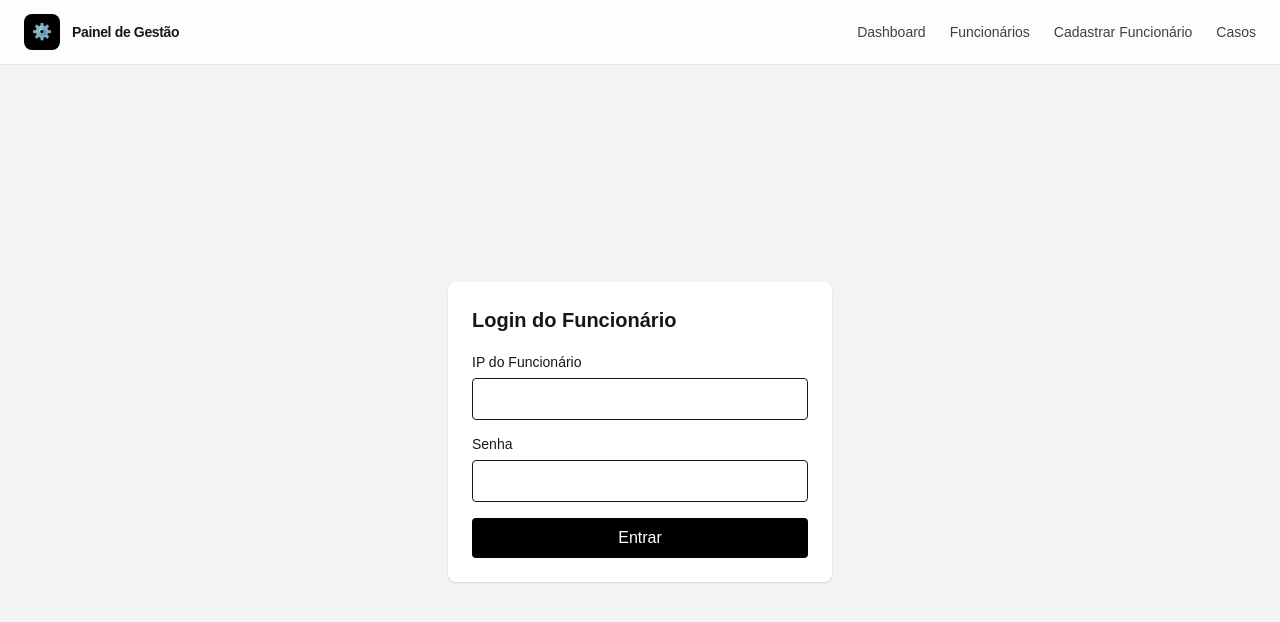
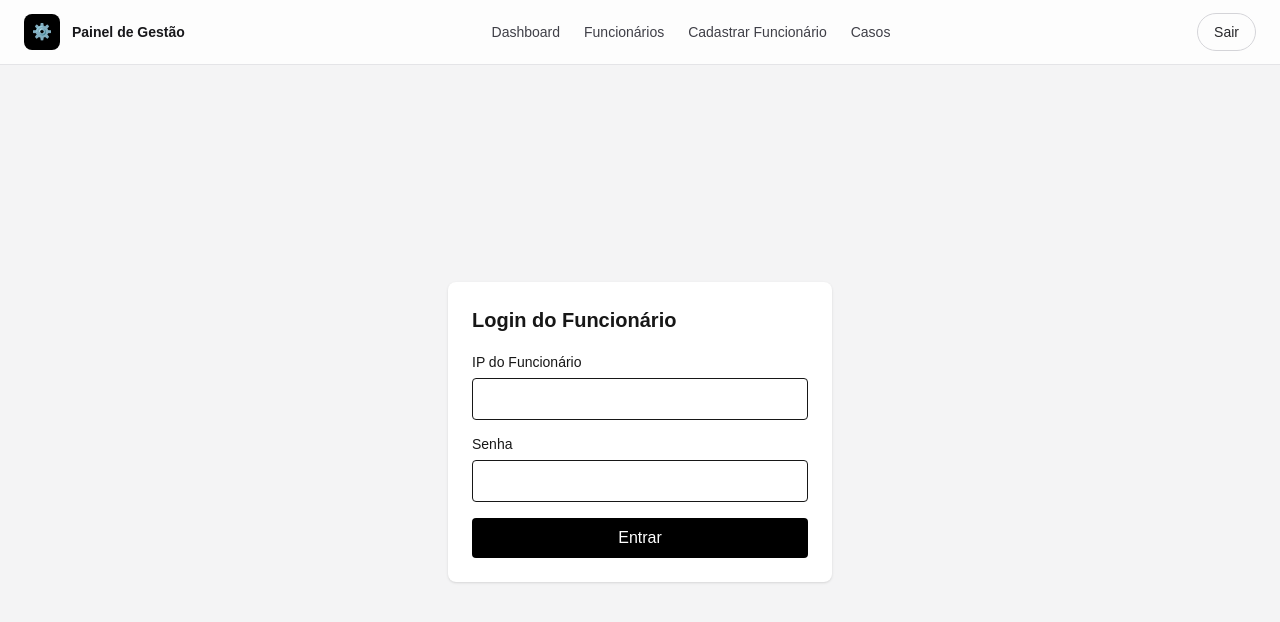
Before and after one commit to ViniciusSemolaArruda/api-resolveai, a Next.js app: page /employee/login in a window 1280 px wide. Shown: the top 622 px of the page. Built offline with nearby package versions, Linux system fonts and the light colour scheme.

Commit message:
Sua mensagem de commit

```diff
--- a/app/api/admin/auth/logout/route.ts
+++ b/app/api/admin/auth/logout/route.ts
@@ -1,7 +1,15 @@
 import { NextResponse } from "next/server"
+
+export const runtime = "nodejs"
 
 export async function POST() {
   const res = NextResponse.json({ ok: true })
-  res.cookies.set("admin_session", "", { path: "/", maxAge: 0 })
+
+  // remove cookie usado pelo middleware
+  res.cookies.set("admin_session", "", {
+    path: "/",
+    maxAge: 0,
+  })
+
   return res
 }
--- a/app/components/Header.tsx
+++ b/app/components/Header.tsx
@@ -2,7 +2,7 @@
 
 import Link from "next/link"
 import { useEffect, useState } from "react"
-import { usePathname } from "next/navigation"
+import { usePathname, useRouter } from "next/navigation"
 
 function cx(...classes: Array<string | false | null | undefined>) {
   return classes.filter(Boolean).join(" ")
@@ -18,8 +18,9 @@ function NavLinks({ mobile = false }: { mobile?: boolean }) {
   return (
     <nav
       className={cx(
-        mobile ? "flex flex-col gap-2" : "hidden md:flex items-center gap-6 text-sm font-medium",
-        mobile ? "" : "text-zinc-700 dark:text-zinc-300"
+        mobile
+          ? "flex flex-col gap-2"
+          : "hidden md:flex items-center gap-6 text-sm font-medium text-zinc-700 dark:text-zinc-300"
       )}
     >
       <Link href="/" className={linkClass}>
@@ -44,14 +45,15 @@ function NavLinks({ mobile = false }: { mobile?: boolean }) {
 export default function Header() {
   const [open, setOpen] = useState(false)
   const pathname = usePathname()
+  const router = useRouter()
 
-  // ✅ fecha menu quando muda rota
+  // fecha menu ao trocar rota
   useEffect(() => {
     // eslint-disable-next-line react-hooks/set-state-in-effect
     setOpen(false)
   }, [pathname])
 
-  // ✅ fecha com ESC
+  // ESC fecha menu
   useEffect(() => {
     function onKeyDown(e: KeyboardEvent) {
       if (e.key === "Escape") setOpen(false)
@@ -60,7 +62,7 @@ export default function Header() {
     return () => window.removeEventListener("keydown", onKeyDown)
   }, [open])
 
-  // ✅ trava scroll do body quando menu abrir (mobile)
+  // trava scroll no mobile
   useEffect(() => {
     if (!open) return
     const prev = document.body.style.overflow
@@ -70,16 +72,32 @@ export default function Header() {
     }
   }, [open])
 
+  async function handleLogout() {
+    try {
+      await fetch("/api/admin/auth/logout", {
+        method: "POST",
+        credentials: "same-origin",
+      })
+    } catch {}
+
+    // limpa storage
+    localStorage.removeItem("token")
+    localStorage.removeItem("accessToken")
+    localStorage.removeItem("admin_user")
+
+    router.replace("/admin/auth")
+    router.refresh()
+  }
+
   return (
     <header className="fixed top-0 z-50 w-full border-b border-zinc-200 bg-white/80 backdrop-blur dark:border-zinc-800 dark:bg-black/70">
       <div className="mx-auto flex h-16 max-w-7xl items-center justify-between px-4 sm:px-6">
-        {/* LOGO / TÍTULO */}
+        {/* LOGO */}
         <div className="flex items-center gap-3">
           <div className="flex h-9 w-9 items-center justify-center rounded-lg bg-black text-white dark:bg-white dark:text-black">
             ⚙️
           </div>
-
-          <span className="text-sm font-semibold tracking-tight text-zinc-900 dark:text-zinc-100">
+          <span className="text-sm font-semibold text-zinc-900 dark:text-zinc-100">
             Painel de Gestão
           </span>
         </div>
@@ -87,54 +105,45 @@ export default function Header() {
         {/* NAV DESKTOP */}
         <NavLinks />
 
-        {/* AÇÕES (Desktop) */}
-        {/* <div className="hidden items-center gap-3 md:flex">
-          <Link
-            href="/employee/login"
-            className="rounded-full border border-zinc-300 px-4 py-2 text-sm font-medium text-zinc-800 transition hover:bg-zinc-100 dark:border-zinc-700 dark:text-zinc-200 dark:hover:bg-zinc-800"
+        {/* AÇÕES DESKTOP */}
+        <div className="hidden md:flex">
+          <button
+            onClick={handleLogout}
+            className="rounded-full border border-zinc-300 px-4 py-2 text-sm font-medium text-zinc-800 hover:bg-zinc-100 dark:border-zinc-700 dark:text-zinc-200 dark:hover:bg-zinc-800"
           >
-            Login Funcionário
-          </Link>
-        </div> */}
+            Sair
+          </button>
+        </div>
 
         {/* BOTÃO MOBILE */}
         <button
           type="button"
           onClick={() => setOpen((v) => !v)}
-          className="inline-flex items-center justify-center rounded-lg border border-zinc-300 p-2 text-zinc-700 hover:bg-zinc-100 dark:border-zinc-700 dark:text-zinc-200 dark:hover:bg-zinc-900 md:hidden"
-          aria-label={open ? "Fechar menu" : "Abrir menu"}
-          aria-expanded={open}
+          className="md:hidden rounded-lg border border-zinc-300 p-2 text-zinc-700 hover:bg-zinc-100 dark:border-zinc-700 dark:text-zinc-200 dark:hover:bg-zinc-900"
         >
-          <span className="text-lg leading-none">{open ? "✕" : "☰"}</span>
+          {open ? "✕" : "☰"}
         </button>
       </div>
 
-      {/* MOBILE DRAWER */}
+      {/* DRAWER MOBILE */}
       {open && (
         <div className="md:hidden">
-          {/* overlay */}
           <button
-            aria-label="Fechar menu"
-            className="fixed inset-0 z-40 cursor-default bg-black/40"
+            className="fixed inset-0 z-40 bg-black/40"
             onClick={() => setOpen(false)}
           />
 
-          {/* drawer */}
-          <div className="fixed right-0 top-16 z-50 h-[calc(100vh-4rem)] w-full max-w-sm border-l border-zinc-200 bg-white p-4 shadow-xl dark:border-zinc-800 dark:bg-black">
-            <div className="mb-3 text-xs font-semibold uppercase tracking-wider text-zinc-500 dark:text-zinc-400">
-              Navegação
-            </div>
-
+          <div className="fixed right-0 top-16 z-50 h-[calc(100vh-4rem)] w-full max-w-sm bg-white p-4 shadow-xl dark:bg-black">
             <NavLinks mobile />
 
-            {/* <div className="mt-4 border-t border-zinc-200 pt-4 dark:border-zinc-800">
-              <Link
-                href="/employee/login"
-                className="block w-full rounded-lg border border-zinc-300 px-4 py-2 text-center text-sm font-medium text-zinc-800 hover:bg-zinc-100 dark:border-zinc-700 dark:text-zinc-200 dark:hover:bg-zinc-900"
+            <div className="mt-4 border-t border-zinc-200 pt-4 dark:border-zinc-800">
+              <button
+                onClick={handleLogout}
+                className="w-full rounded-lg border border-zinc-300 px-4 py-2 text-sm font-medium text-zinc-800 hover:bg-zinc-100 dark:border-zinc-700 dark:text-zinc-200 dark:hover:bg-zinc-900"
               >
-                Login Funcionário
-              </Link>
-            </div> */}
+                Sair
+              </button>
+            </div>
           </div>
         </div>
       )}
```
